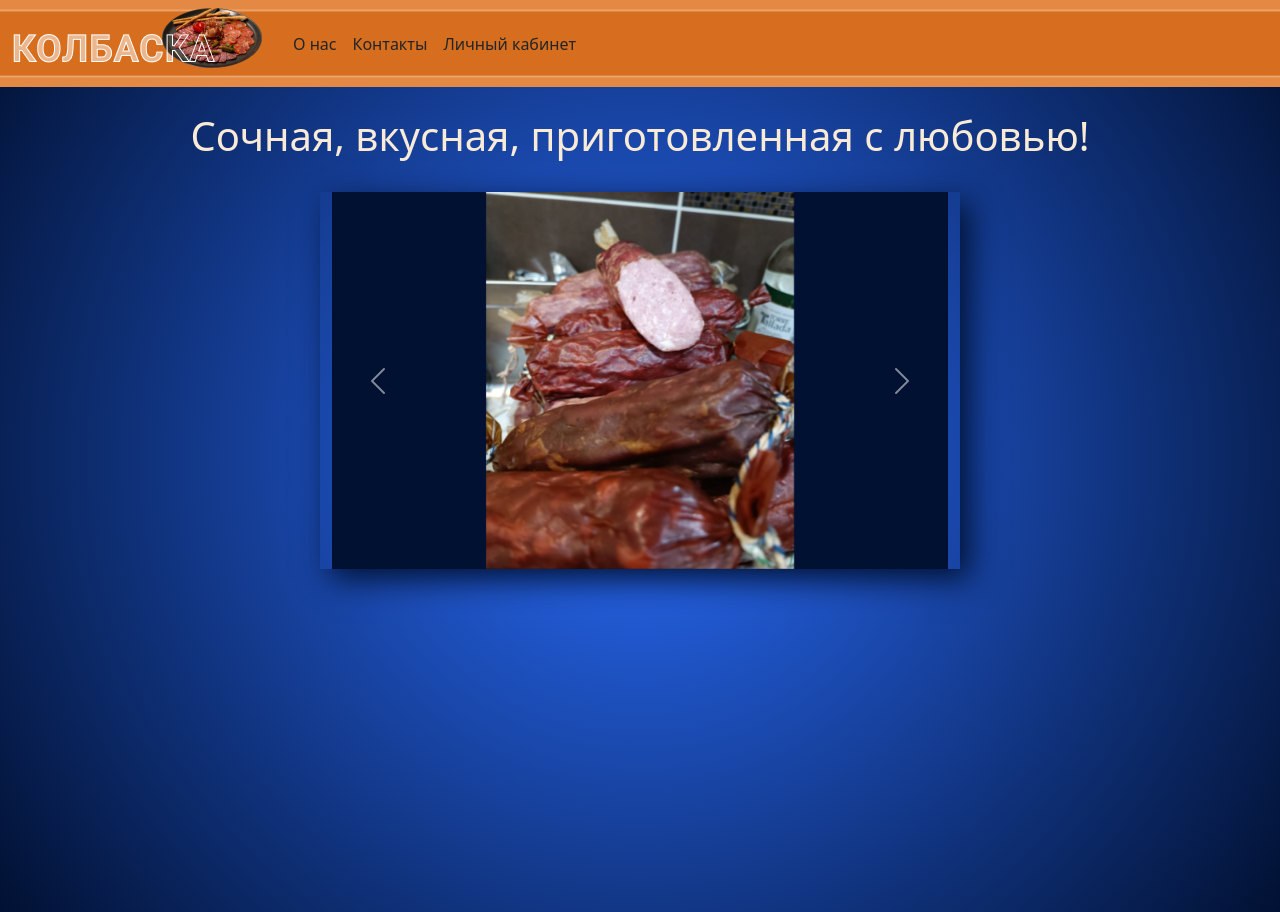
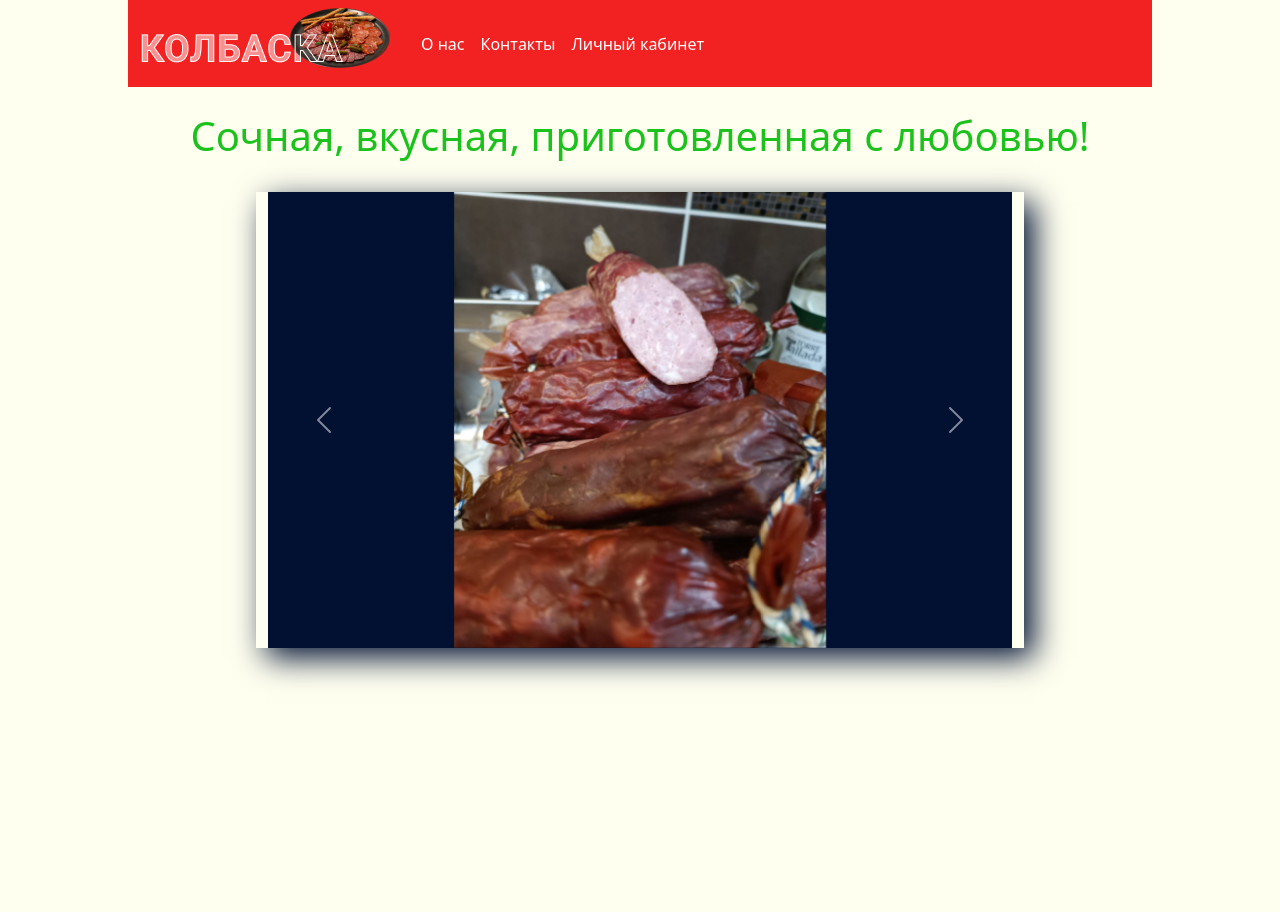
Before and after one commit to MaxWebJS/Oksana, a website: page index.html in a window 1280 px wide. After the commit the page ends 800 px from the top, so only its background shows below. Drawn offline with nearby package versions, Linux system fonts and the light colour scheme.

Commit message:
change styles...

```diff
--- a/index.html
+++ b/index.html
@@ -23,13 +23,15 @@
     <link rel="stylesheet" href="./style.css" />
     <script src="node_modules/bootstrap/dist/js/bootstrap.bundle.min.js"></script>
   </head>
-  <body class="min-vh-100">
+  <!-- <body class="min-vh-100"> -->
+  <body class="">
     <nav class="navbar navbar-expand-sm position-absolute top-0 w-100">
       <div class="container-fluid">
         <a class="navbar-brand logo" href="#">
           <!-- <h3 class="first__letter">Колбаска</h3> -->
         </a>
         <button
+          style="outline: none"
           class="navbar-toggler"
           type="button"
           data-bs-toggle="collapse"
@@ -62,7 +64,7 @@
       </header>
     </div>
     <!-- SLIDER START -->
-    <div class="container w-50 slider">
+    <div class="container w-75 slider">
       <div id="carouselExample" class="carousel slide">
         <div class="carousel-inner">
           <div class="carousel-item active">
--- a/style.css
+++ b/style.css
@@ -1,15 +1,26 @@
 body {
   background-image: radial-gradient(circle, hsl(221 95% 57%), hsl(221 95% 10%));
+  background-image: radial-gradient(
+    circle,
+    hsl(221 100% 60%),
+    hsl(221 100% 5%)
+  );
+  background: #fffff0;
   /* display: grid; */
   /* place-content: center; */
   /* place-items: center; */
+  max-width: 1024px;
+  margin: auto;
+}
+.navbar {
+  max-width: inherit;
 }
 .header {
   margin-top: 7rem;
   margin-bottom: 2rem;
 }
 h1 {
-  color: antiquewhite;
+  color: #1bc21b;
 }
 h3 {
   text-transform: uppercase;
@@ -49,6 +60,15 @@ a:focus {
     hsl(26 75% 58%) 90%,
     hsl(26 75% 58%)
   );
+  background: #f22222;
+  color: white;
+}
+.navbar-toggler {
+  outline: none;
+}
+.navbar-toggler:focus {
+  outline: none;
+  box-shadow: none;
 }
 .first__letter::first-letter {
   /* background-image: url(./img/logo_pizza.png);
```
